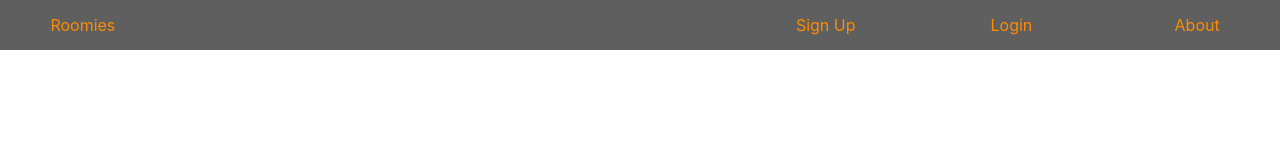
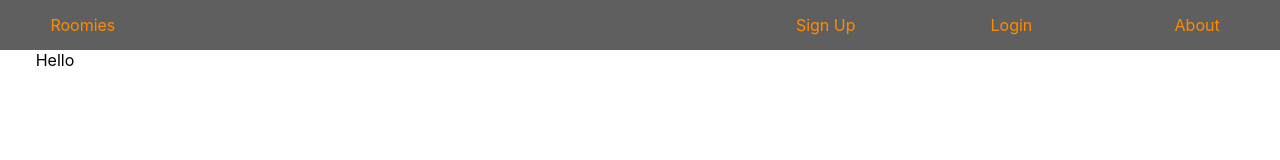
Before and after one commit to QMaximillian/frontend-roomies-app, a React (Create React App) app: page /create in a window 1280 px wide. Shown: the top 160 px of the page. Built offline with nearby package versions, Linux system fonts and the light colour scheme.

Commit message:
Setup for creating houses

```diff
--- a/src/App.css
+++ b/src/App.css
@@ -56,3 +56,12 @@
   grid-column: 7;
   grid-row: 2;
 }
+
+.house-create-form-grid {
+  display: grid;
+  grid-template-columns: repeat(3, 1fr) 500px repeat(3, 1fr);
+  grid-template-rows: repeat(3, 1fr) 500px repeat(3, 1fr);
+  grid-gap: 20px;
+  justify-items: center;
+  align-items: center;
+}
--- a/src/App.js
+++ b/src/App.js
@@ -8,6 +8,7 @@ import SignUp from './components/SignUp'
 import Login from './components/Login'
 import { withRouter } from "react-router";
 import SignUpJoin from './components/SignUpJoin'
+import HouseCreateForm from './components/HouseCreateForm'
 
 class App extends Component {
 
@@ -20,6 +21,7 @@ class App extends Component {
           <Route exact path="/sign-up" render={(props) => <SignUp {...props}/>}/>
           <Route exact path="/login" render={(props) => <Login {...props}/>}/>
           <Route exact path="/signedup" render={(props) => <SignUpJoin {...props}/>}/>
+          <Route exact path="/create" render={(props) => <HouseCreateForm {...props}/>}/>
         </Switch>
       </div>
 
--- /dev/null
+++ b/src/components/HouseCreateForm.js
@@ -0,0 +1,18 @@
+import React, { Component } from 'react'
+import { withRouter } from 'react-router'
+import { connect } from 'react-redux'
+import '../App.css'
+
+class HouseCreateForm extends Component {
+   render() {
+     return (
+        <div className="house-create-form-grid">
+          <div>
+          Hello
+          </div>
+        </div>
+     )
+   }
+ }
+
+ export default withRouter(connect()(HouseCreateForm))
--- a/src/components/SignUpJoin.js
+++ b/src/components/SignUpJoin.js
@@ -20,8 +20,6 @@ class SignUpJoin extends Component {
   }
 
  render() {
-
-
      return (
         <div>
         <button
```
